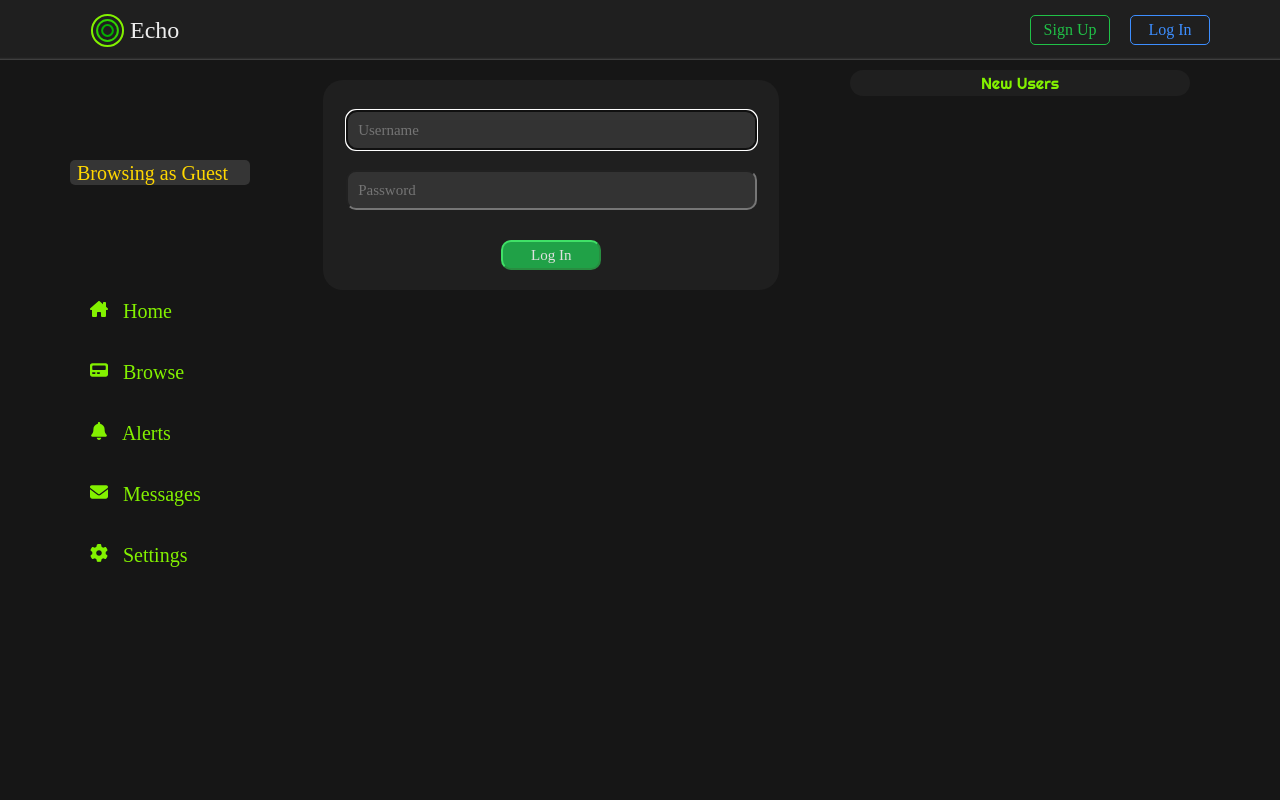
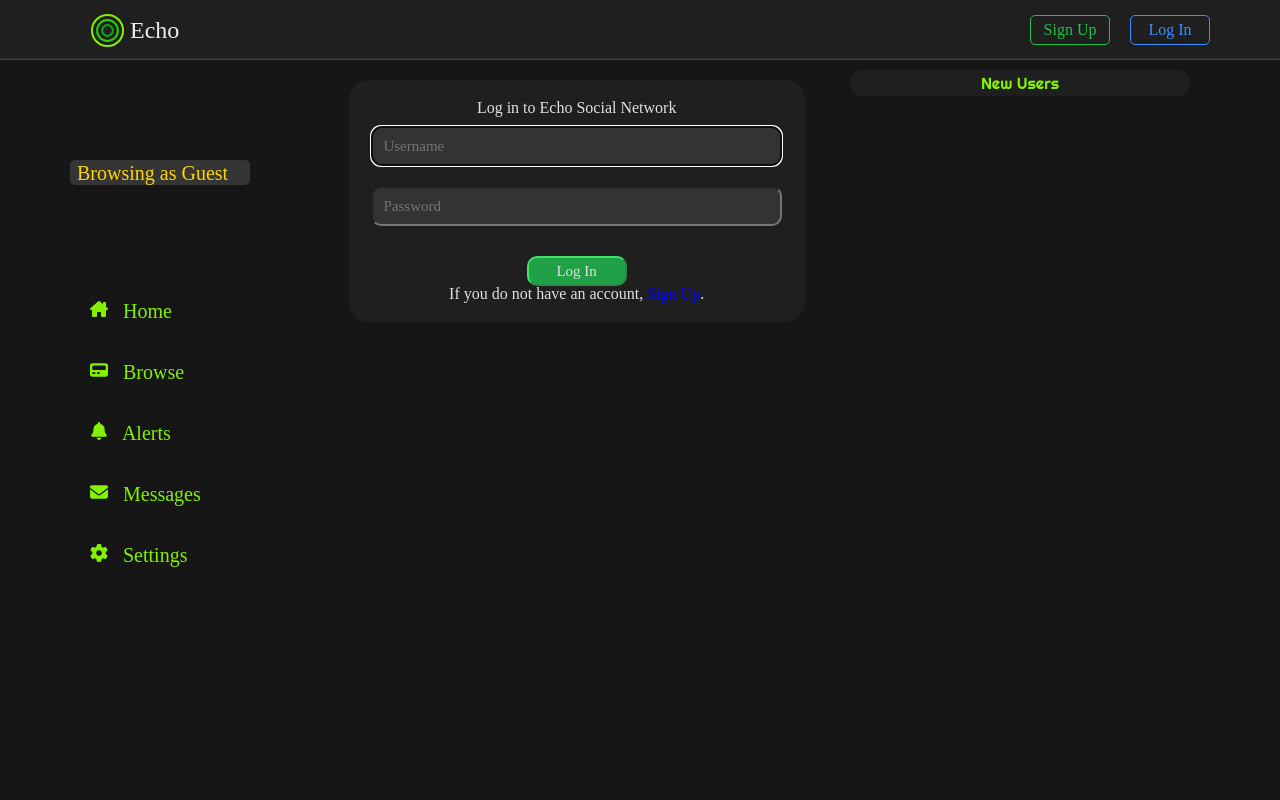
Before and after one commit to DamonTurcotte/echo-socialnet, a Django app: template templates/registration/login.html in a window 1280 px wide. Run offline with Django 3.2, Linux system fonts and the light colour scheme; the template is opened without the code that fills it, so the values that code supplies are empty.

Commit message:
Fix page layout

```diff
--- a/templates/registration/login.html
+++ b/templates/registration/login.html
@@ -1,20 +1,23 @@
 {% extends 'base.html' %}
 {% block content %}
 
+<div class="login-container">
 {% if form.errors %}
   <p class='login-invalid'>Invalid login credentials. Try again.</p>
 {% endif %}
 
 {% if next %}
   {% if user.is_authenticated %}
-    <p class='danger'>Permission denied. If you are seeing this page in error, contact domain administrator.</p>
+    <p class='login-invalid'>Permission denied. If you are seeing this page in error, contact domain administrator.</p>
   {% else %}
-    <p class='alert'>You must be logged in to view this page.</p>
+    <p class='login-invalid'>You must be logged in to view this page.</p>
   {% endif %}
 {% endif %}
 
 
 <form class="login-form" id="login-form" action="/accounts/login/" method="post">
+  <div class="login-header">Log in to Echo Social Network</div>
+
   {% csrf_token %}
 
   <input class="login-username" type="text" name="username" autofocus="true" autocapitalize="none" autocomplete="username" maxlength="25" id="username" placeholder="Username" required>
@@ -23,6 +26,12 @@
 
   <input class="login-submit" id="submit" type="submit" value="Log In">
   <input type="hidden" name="next" value="{{next}}">
+
+  <div class="login-no-account">
+    If you do not have an account, <a href="/users/signup/">Sign Up</a>.
+  </div>
 </form>
+</div>
+
 
 {% endblock %}
```
